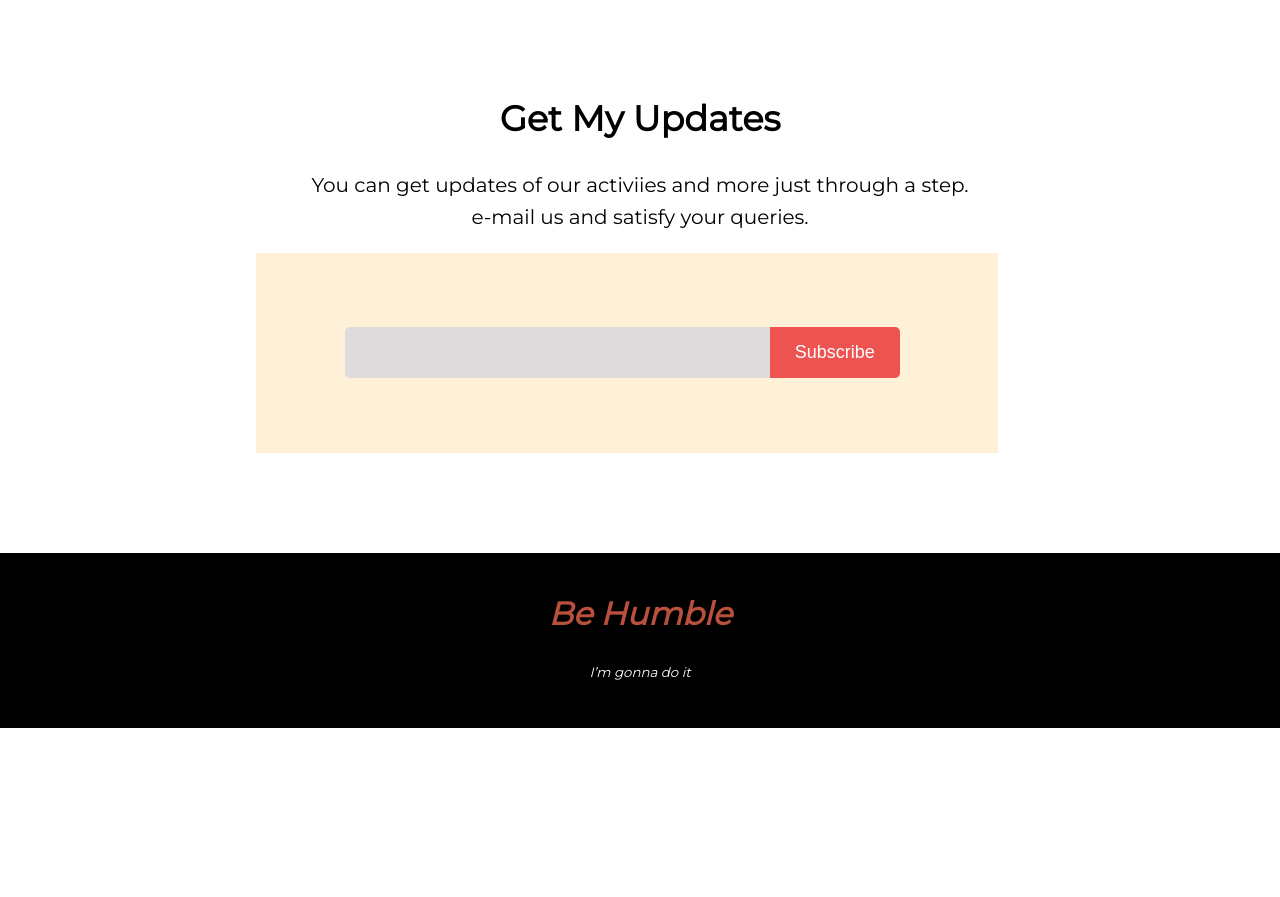
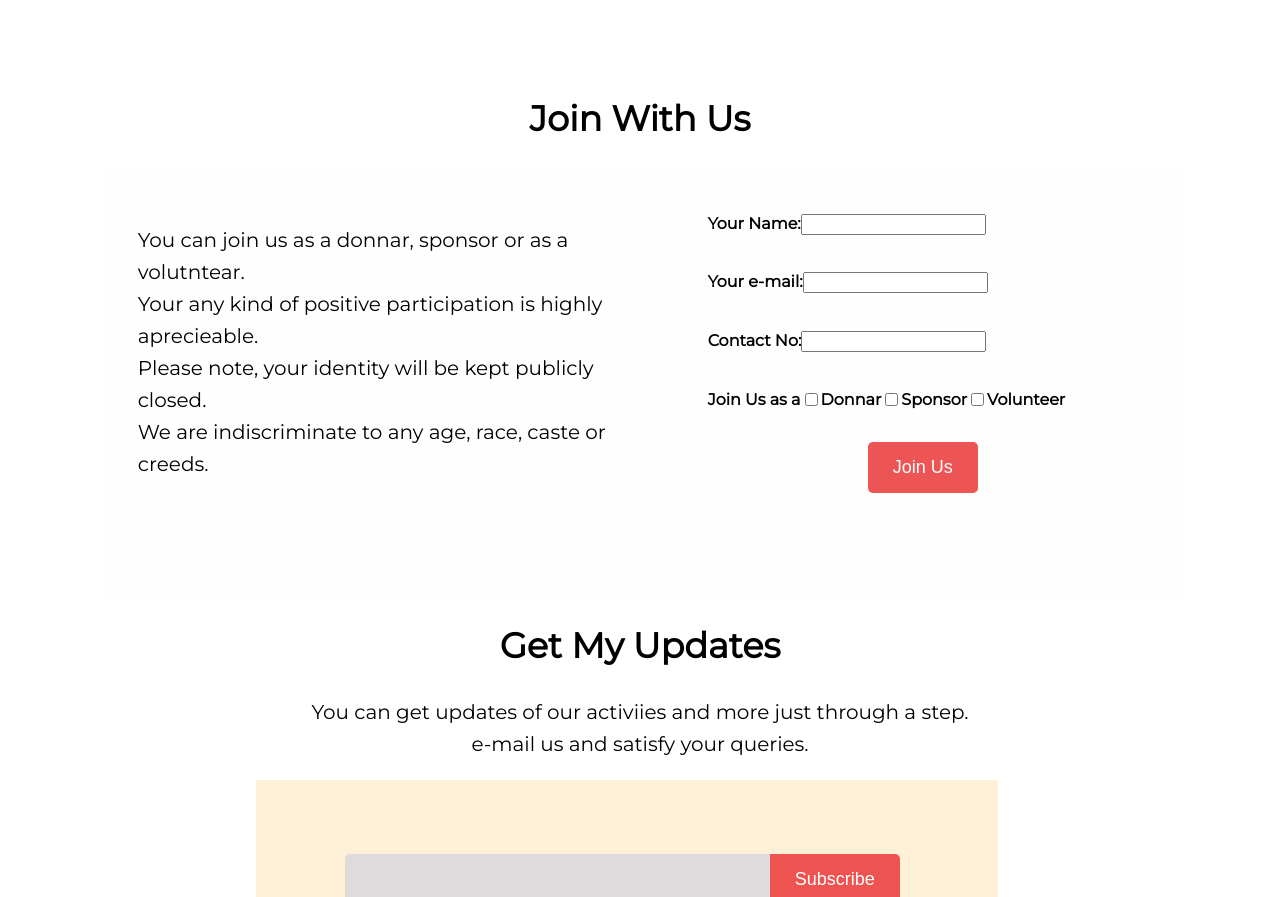
Before and after one commit to Preankasaha/flood-donation, a plain HTML site: page index.html in a window 1280 px wide. Shown: the part 2012-2909 px from the top of the page. Before the commit the page ends 2740 px from the top, so only its background shows below. Drawn offline with Linux system fonts and the light colour scheme.

Commit message:
bonus part joined

```diff
--- a/index.html
+++ b/index.html
@@ -105,6 +105,49 @@
             </div>
         </div>
     </section>
+    <!-- our donate plan area starts here -->
+
+    <!--individual challenge part starts here-->
+    <section class="challenge-part">
+        <h2>Join With Us</h2>
+        <div class="bonus-part">
+            <div class="challenge-para">
+                <p>You can join us as a donnar, sponsor or as a volutntear.<br> Your any kind of positive participation
+                    is
+                    highly aprecieable.<br>Please note, your identity will be kept publicly closed.<br>We are
+                    indiscriminate
+                    to any age, race, caste or creeds.</p>
+            </div>
+            <div class="input-flex">
+                <div class="input-item">
+                    <h4>Your Name:</h4>
+                    <input type="text" name="" id=""><br>
+                </div>
+                <div class="input-item">
+                    <h4>Your e-mail:</h4>
+                    <input type="email" name="" id="">
+                </div>
+                <div class="input-item">
+                    <h4>Contact No:</h4>
+                    <input type="tel" name="" id=""><br>
+                </div>
+                <div class="input-item">
+                    <h4>Join Us as a</h4>
+                    <input type="checkbox" name="" id="">
+                    <span><b>Donnar</b></span>
+                    <input type="checkbox" name="" id="">
+                    <span><b>Sponsor</b></span>
+                    <input type="checkbox" name="" id="">
+                    <span><b>Volunteer</b></span><br>
+                </div>
+                <input class="donate-button join-us-button" type="button" value="Join Us">
+            </div>
+        </div>
+
+
+    </section>
+    <!--individual challenge part ends here-->
+
 
     <!-- get my updates area starts here -->
 
@@ -117,7 +160,7 @@
         </div>
         <div id="email-id">
             <div class="email-area">
-                <input type="email" name="" id="">
+                <input type="email" name="" id="mail-id">
                 <input type="button" value="Subscribe">
             </div>
         </div>
--- a/style.css
+++ b/style.css
@@ -158,7 +158,7 @@ p {
     padding: 10% 0;
 }
 
-input[type=email] {
+.email-area input[type=email] {
     width: 65%;
     background-color: rgb(221, 219, 219);
     border: none;
@@ -197,3 +197,42 @@ input[type=button] {
 }
 
 /* footer area ends here */
+h4 {
+    margin: 0;
+    padding: 0;
+}
+
+.bonus-part {
+    display: flex;
+    margin-left: 8%;
+
+}
+
+.challenge-para {
+    width: 40%;
+    height: 355px;
+    padding: 3%;
+    background-color: rgb(254, 254, 255);
+    border-top-left-radius: 5px;
+    border-bottom-left-radius: 5px;
+}
+
+.input-item {
+    display: flex;
+    margin-left: 4%;
+    margin-bottom: 4%;
+    padding: 2%;
+}
+
+.input-flex {
+    width: 40%;
+    height: 355px;
+    padding: 3%;
+    background-color: rgb(254, 254, 255);
+    border-bottom-right-radius: 5px;
+    border-bottom-right-radius: 5px;
+}
+
+.join-us-button {
+    margin-left: 40%;
+}
```
